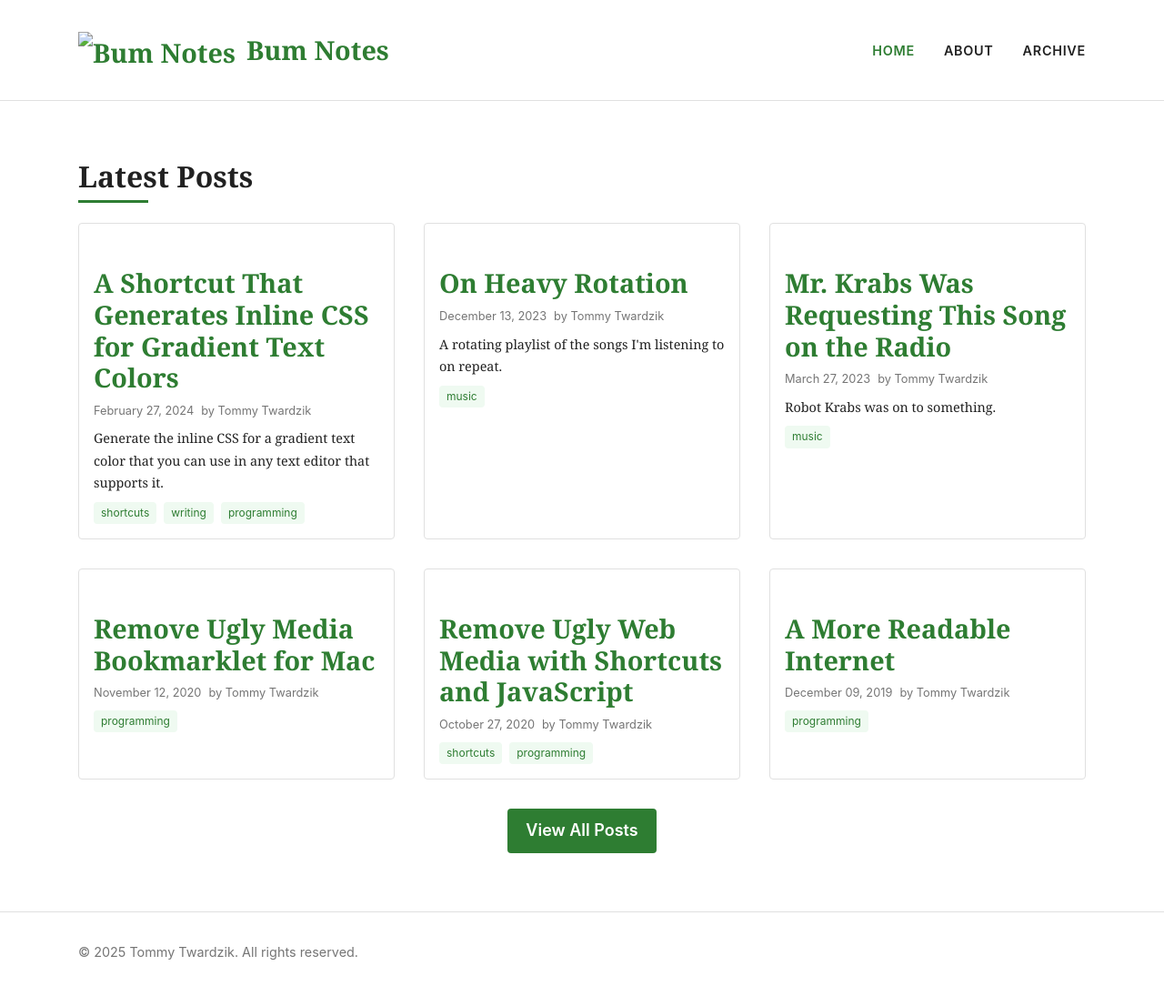
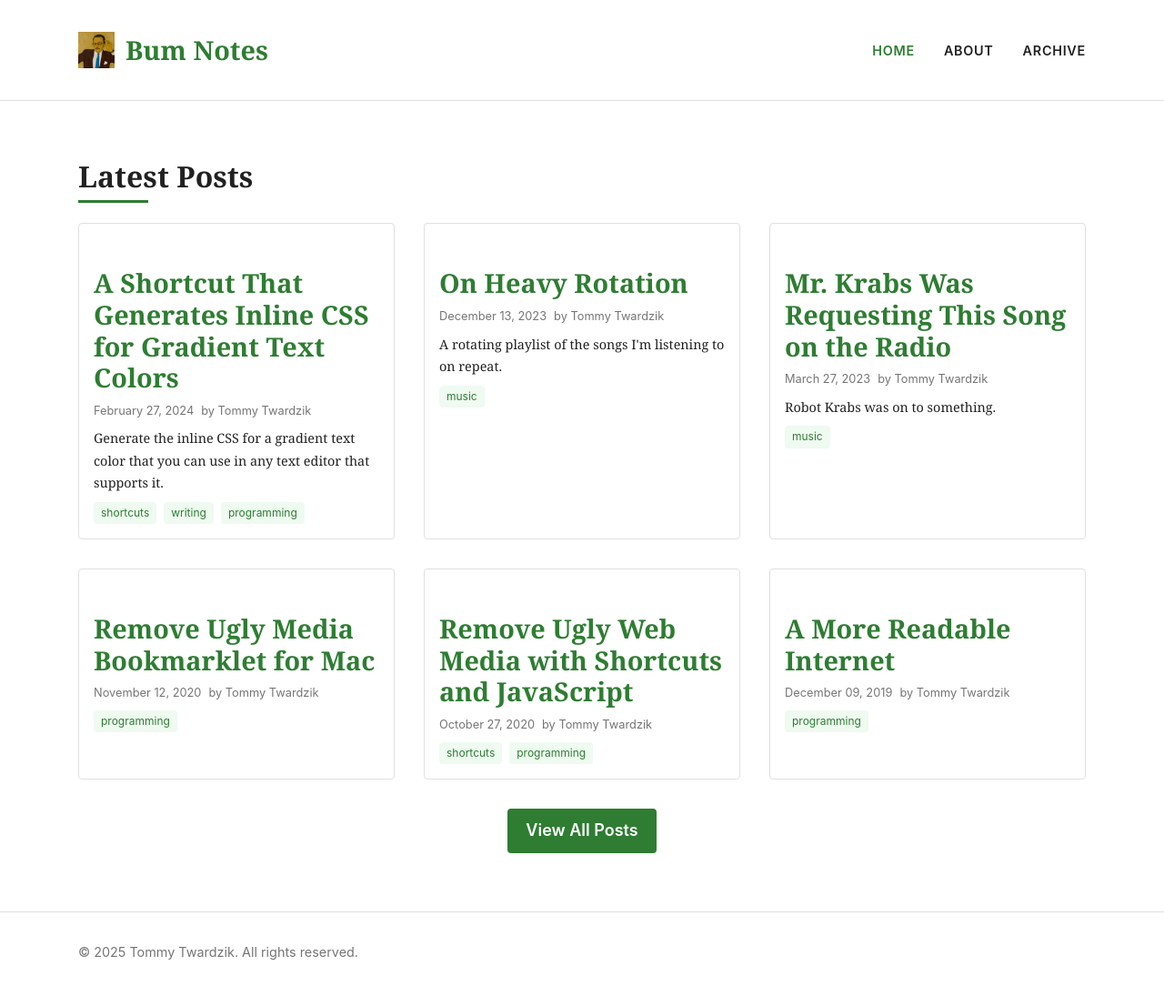
Before and after one commit to ttwardz/bum-notes-blog, a Jekyll site: the page built from index.markdown, in a window 1280 px wide. Shown: the whole page at 91% size. Built offline with Jekyll 4.4.1, drawn with Linux system fonts in a browser that asks for light colours.

Commit message:
added favicon

```diff
--- a/_config.yml
+++ b/_config.yml
@@ -26,7 +26,7 @@ baseurl: "" # the subpath of your site, e.g. /blog
 url: "https://bumnotes.net" # the base hostname & protocol for your site, e.g. http://example.com
 # twitter_username: jekyllrb
 github_username:  ttwardz
-logo: /assets/images/bumnotes-favicon.jpg
+logo: /assets/images/bumnotes-logo.jpg
 
 mastodon:
  - username: ttwardz
--- a/_layouts/default.html
+++ b/_layouts/default.html
@@ -8,6 +8,7 @@
   <meta name="viewport" content="width=device-width, initial-scale=1.0">
   <title>{% if page.title %}{{ page.title }} | {% endif %}Bum Notes</title>
   <link rel="stylesheet" href="{{ '/assets/css/main.css' | relative_url }}">
+  <link rel="icon" href="{{ '/favicon.ico' | relative_url }}">
 </head>
 <body>
   <header class="site-header">
```
Also changed, not shown: assets/images/bumnotes-logo.jpg (renamed from assets/images/bumnotes-favicon copy.jpg), favicon.ico (renamed from assets/images/favicon.ico).
